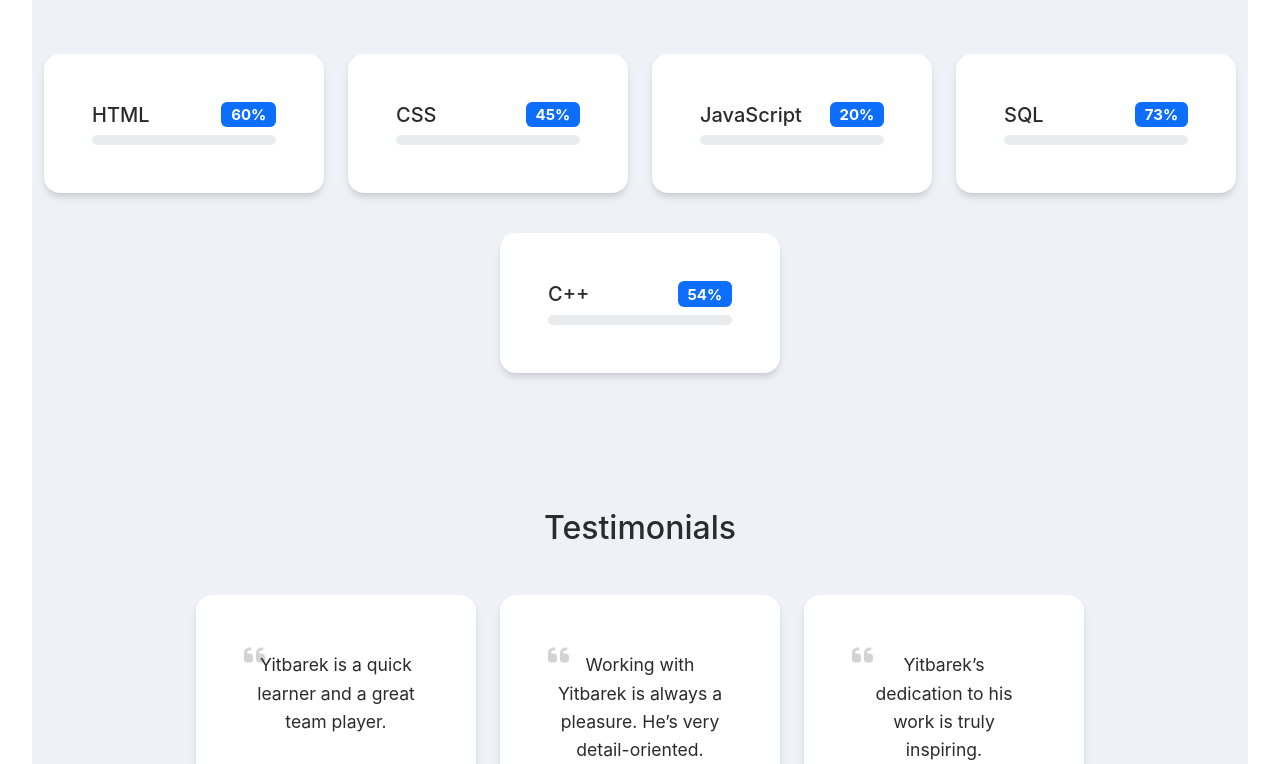
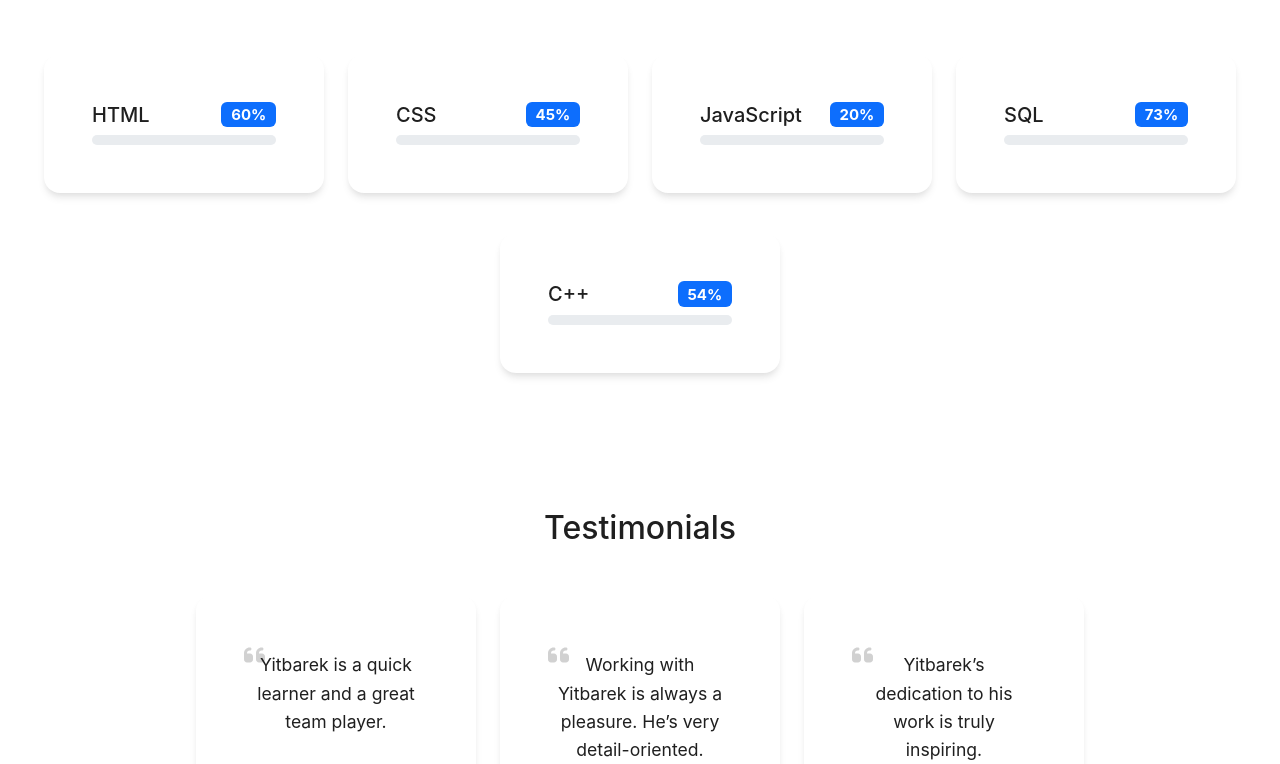
Before and after one commit to Yitbarek17/Portfolio, a React (Vite) app: page / in a window 1280 px wide. Shown: the part 784-1548 px from the top of the page. Built offline with nearby package versions, Linux system fonts and the light colour scheme.

Commit message:
Update index.css

```diff
--- a/src/index.css
+++ b/src/index.css
@@ -1,17 +1,17 @@
 :root {
-  --navy-blue: #1e2a47; /* Slightly darker navy with a more muted tone */
-  --light-blue: #3b82f6; /* Brighter light blue for a fresh pop */
-  --accent-blue: #60a5fa; /* A softer yet still vibrant accent */
-  --light-bg: #eef2f7; /* Subtle off-white background for a soft feel */
-  --dark-bg: #2d3748; /* Still rich but with more contrast */
-  --light-card: #ffffff; /* Crisp white for light mode cards */
-  --dark-card: #4a5568; /* Slightly deeper dark card for more contrast */
-  --light-text: #2b2b2b; /* Darker text to stand out on light backgrounds */
-  --dark-text: #f7fafc; /* Very light text for dark mode */
-  --card-shadow: 0 6px 8px -2px rgba(0, 0, 0, 0.12),
-    0 3px 6px -2px rgba(0, 0, 0, 0.08); /* Softer, more natural card shadow */
-  --card-hover-shadow: 0 8px 12px -4px rgba(0, 0, 0, 0.15),
-    0 5px 8px -3px rgba(0, 0, 0, 0.06); /* Subtle yet noticeable hover effect */
+  --forest-green: #2c6e49;
+  --terracotta: #d16d6d;
+  --peach: #fbbf24;
+  --light-beige: #f4f1e1;
+  --charcoal: #333333;
+  --light-card: #ffffff;
+  --dark-card: #3d3d3d;
+  --light-text: #1f1f1f;
+  --dark-text: #e5e5e5;
+  --card-shadow: 0 6px 8px -2px rgba(0, 0, 0, 0.1),
+    0 3px 6px -2px rgba(0, 0, 0, 0.05);
+  --card-hover-shadow: 0 8px 12px -4px rgba(0, 0, 0, 0.12),
+    0 5px 8px -3px rgba(0, 0, 0, 0.04);
 }
 
 body {
```
